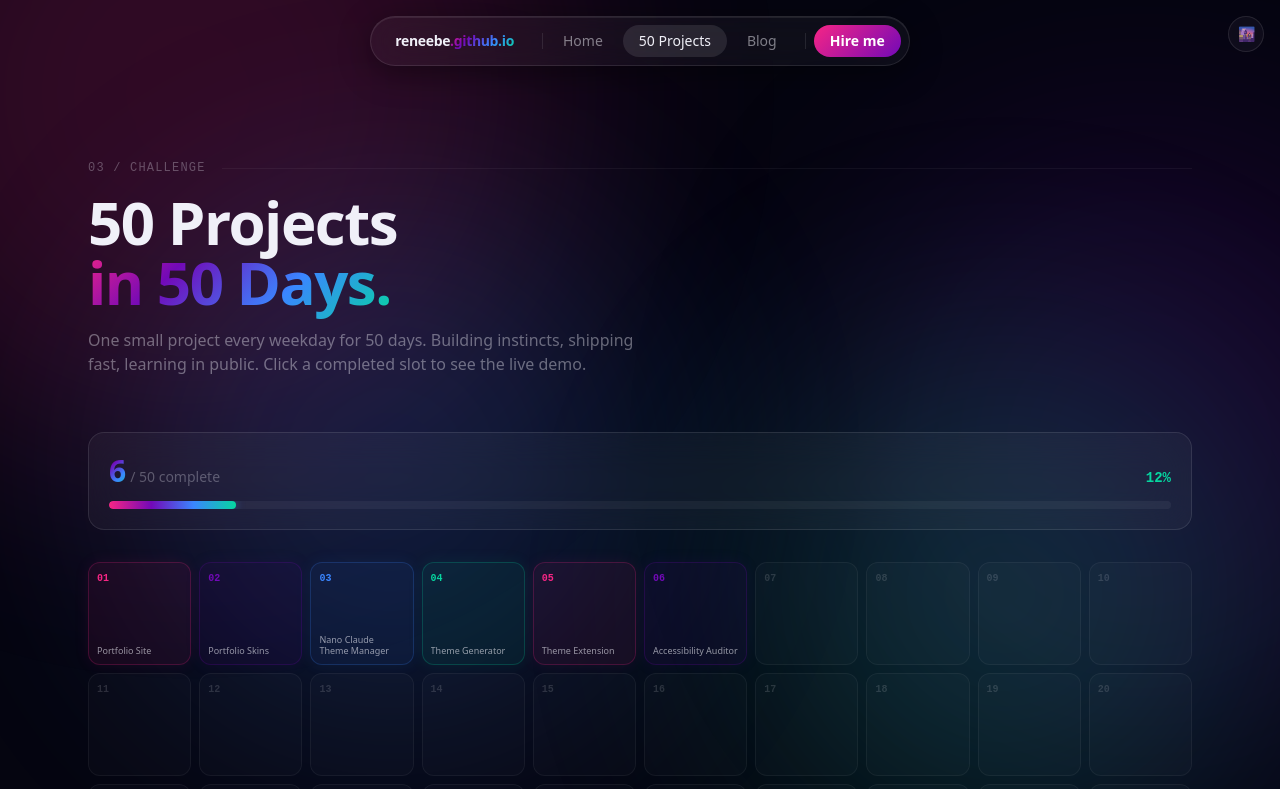
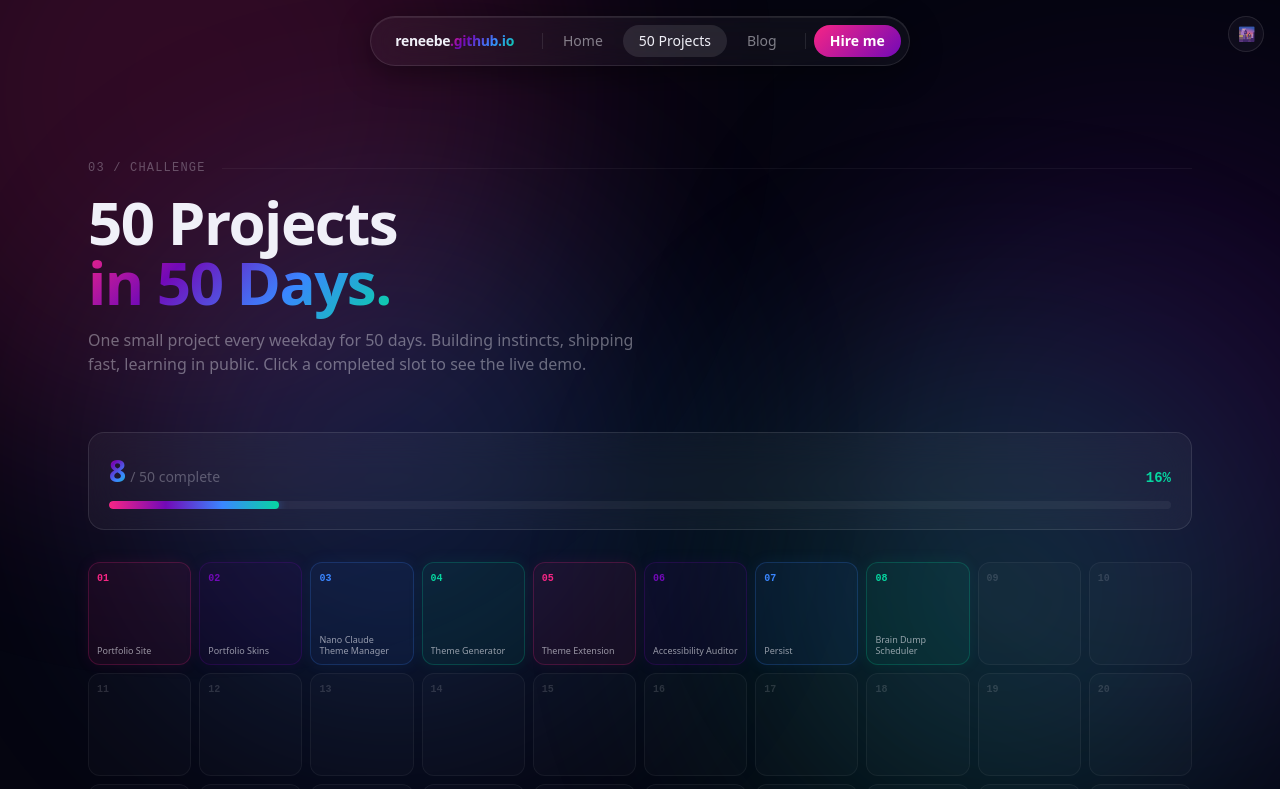
Before and after one commit to ReneeBe/reneebe.github.io, a Next.js app: page /50projects in a window 1280 px wide. Shown: the top 789 px of the page. Built offline with nearby package versions, Linux system fonts and the light colour scheme.

Commit message:
add day 7-9

```diff
--- a/content/challenge.ts
+++ b/content/challenge.ts
@@ -54,9 +54,30 @@ export const challengeProjects: ChallengeProject[] = [
     repo: "https://github.com/reneebe/accessibilityAuditor",
     completed: true,
   },
-  ...Array.from({ length: 44 }, (_, i) => ({
-    day: i + 7,
-    title: `Day ${i + 7}`,
+  {
+    day: 7,
+    title: "Persist",
+    description: "Chrome extension + Cloudflare Worker that captures full page context and lets you selectively share it with AI agents via REST or MCP.",
+    repo: "https://github.com/ReneeBe/persist",
+    completed: true,
+  },
+  {
+    day: 8,
+    title: "Brain Dump Scheduler",
+    description: "Paste a free-form brain dump and Claude extracts, prioritizes, and schedules your tasks into a timeline view.",
+    repo: "https://github.com/ReneeBe/brain-dump-scheduler",
+    completed: true,
+  },
+  {
+    day: 9,
+    title: "Type Speed Test",
+    description: "A typing speed test with live WPM, accuracy, and error tracking. Dark and light mode included.",
+    repo: "https://github.com/ReneeBe/type-speed-test",
+    completed: false,
+  },
+  ...Array.from({ length: 41 }, (_, i) => ({
+    day: i + 10,
+    title: `Day ${i + 10}`,
     completed: false,
   })),
 ];
```
